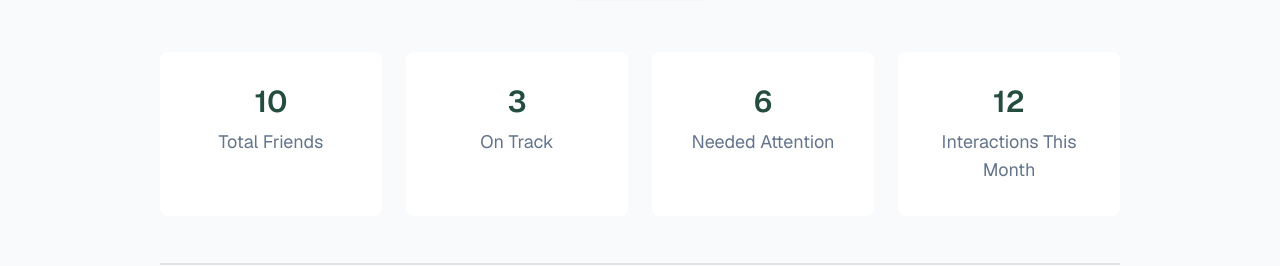
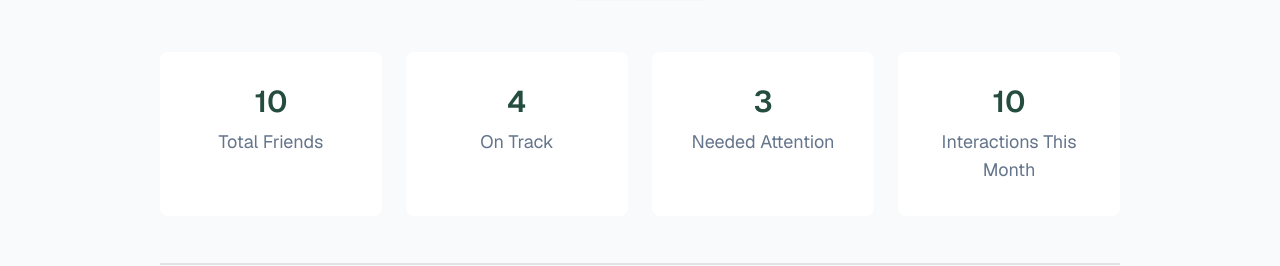
Before and after one commit to T4RUNN4/PH-B13_A07, a React (Vite) app: page / in a window 1280 px wide. Shown: the part 436-702 px from the top of the page. Built offline with nearby package versions, Linux system fonts and the light colour scheme.

Commit message:
Status card dynamism

```diff
--- a/src/components/unique/StatusContainer.jsx
+++ b/src/components/unique/StatusContainer.jsx
@@ -1,12 +1,20 @@
 import StatusCard from "./StatusCard";
 
-export default function StatusContainer() {
-    return (
-        <div className="grid grid-cols-4 gap-6 mt-10">
-            <StatusCard number="10" text="Total Friends"></StatusCard>
-            <StatusCard number="3" text="On Track"></StatusCard>
-            <StatusCard number="6" text="Needed Attention"></StatusCard>
-            <StatusCard number="12" text="Interactions This Month"></StatusCard>
-        </div>
-    )
+export default function StatusContainer({
+  total,
+  ontrack,
+  attention,
+  thisMonth,
+}) {
+  return (
+    <div className="grid grid-cols-4 gap-6 mt-10">
+      <StatusCard number={total} text="Total Friends"></StatusCard>
+      <StatusCard number={ontrack} text="On Track"></StatusCard>
+      <StatusCard number={attention} text="Needed Attention"></StatusCard>
+      <StatusCard
+        number={thisMonth}
+        text="Interactions This Month"
+      ></StatusCard>
+    </div>
+  );
 }
--- a/src/pages/HomePage.jsx
+++ b/src/pages/HomePage.jsx
@@ -3,19 +3,40 @@ import FriendsContainer from "../components/unique/FriendsContainer";
 import Hero from "../components/unique/Hero";
 import StatusContainer from "../components/unique/StatusContainer";
 
-const friendsPromise = fetch("/friends.json").then(res => res.json());
+const friendsPromise = fetch("/friends.json").then((res) => res.json());
 
 export default function HomePage() {
   const friends = use(friendsPromise);
-    let total = 0, ontrack = 0, overdue = 0, thisMonth = 0;
+  let total = 0,
+    ontrack = 0,
+    attention = 0,
+    thisMonth = 0;
 
+  friends.forEach((friend) => {
+    total++;
+
+    if (friend.status === "on-track") {
+      ontrack++;
+    } else if (friend.status === "almost due") {
+      attention++;
+    }
+
+    if (Number(friend.days_since_contact) < 31) {
+      thisMonth++;
+    }
+  });
 
   return (
     <main className="p-40 bg-[#F8FAFC]">
       <Hero></Hero>
-            <StatusContainer></StatusContainer>
+      <StatusContainer
+        total={total}
+        ontrack={ontrack}
+        attention={attention}
+        thisMonth={thisMonth}
+      ></StatusContainer>
       <div class="divider my-10"></div>
       <FriendsContainer friends={friends}></FriendsContainer>
     </main>
-    )
+  );
 }
```
Lines whose indentation alone changed are shown as unchanged.
